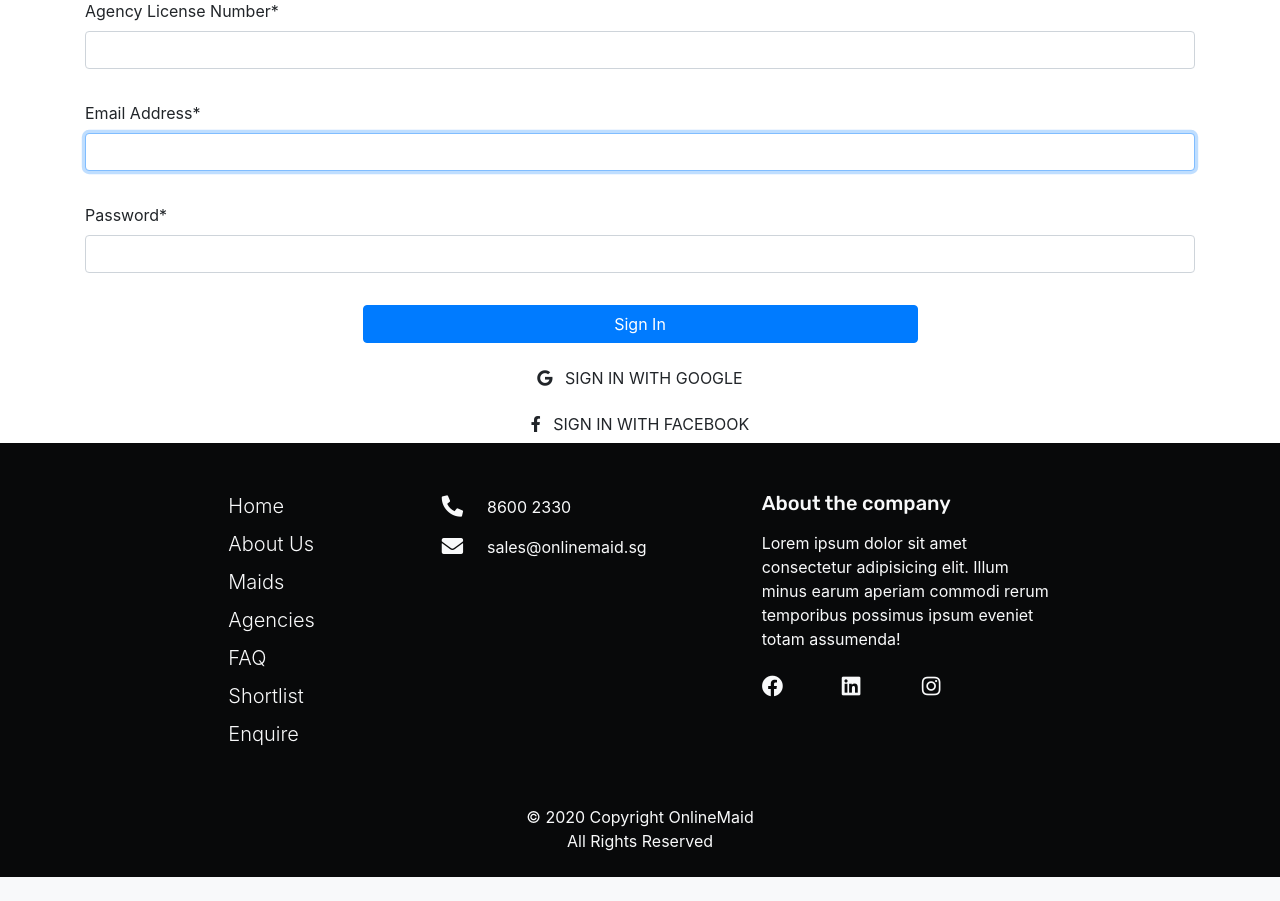
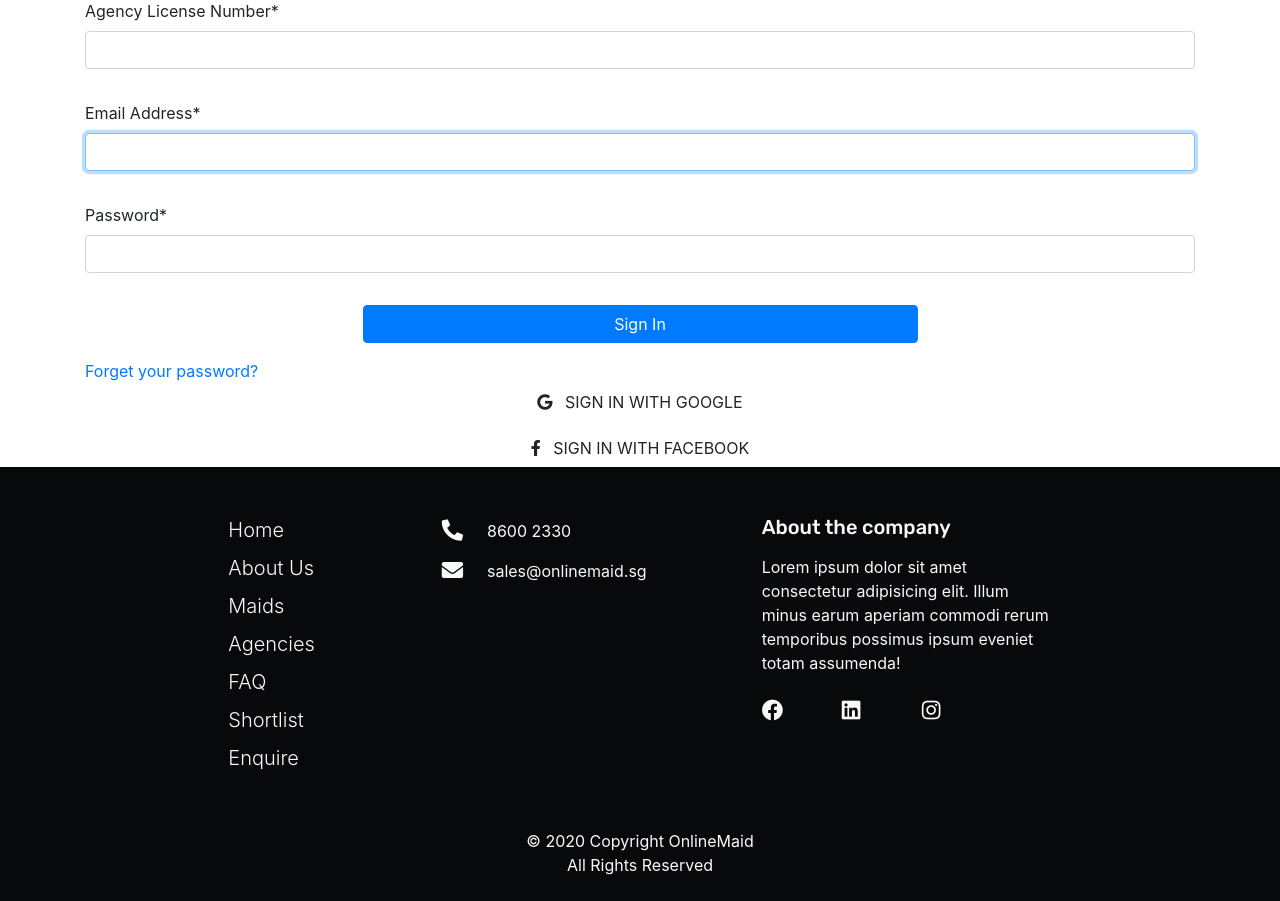
Before and after one commit to johnbenedictyan/Online-Helper-Website, a Django app: page /accounts/sign-in/agency in a window 1280 px wide. Shown: the part 146-1047 px from the top of the page. Before the commit the page ends 1023 px from the top, so only its background shows below. Run offline with Django 3.2, Linux system fonts and the light colour scheme; parts of the project's set-up code (start-up, migrations or seed data) failed here and were passed over; some libraries are stand-ins or nearby versions.

Commit message:
Added the reset password link.

```diff
--- a/accounts/templates/base/agency-sign-in.html
+++ b/accounts/templates/base/agency-sign-in.html
@@ -14,6 +14,7 @@
         <h1>Agency Sign In</h1>
         <form method="post" enctype="multipart/form-data">
             {% crispy form %}
+            <a href="{% url 'password_reset' %}">Forget your password?</a>
         </form>
     </div>
 {% endblock accounts_section %}
--- a/accounts/templates/base/sign-in.html
+++ b/accounts/templates/base/sign-in.html
@@ -14,6 +14,7 @@
         <h1>Sign In</h1>
         <form method="post" enctype="multipart/form-data">
             {% crispy form %}
+            <a href="{% url 'password_reset' %}">Forget your password?</a>
             <a href="{% url 'social:begin' 'google-oauth2' %}" class="btn btn-google btn-block text-uppercase"><i class="fab fa-google mr-2"></i> Sign In with Google</a>
             <a href="{% url 'social:begin' 'facebook' %}" class="btn btn-facebook btn-block text-uppercase"><i class="fab fa-facebook-f mr-2"></i> Sign In with Facebook</a>
         </form>
```
